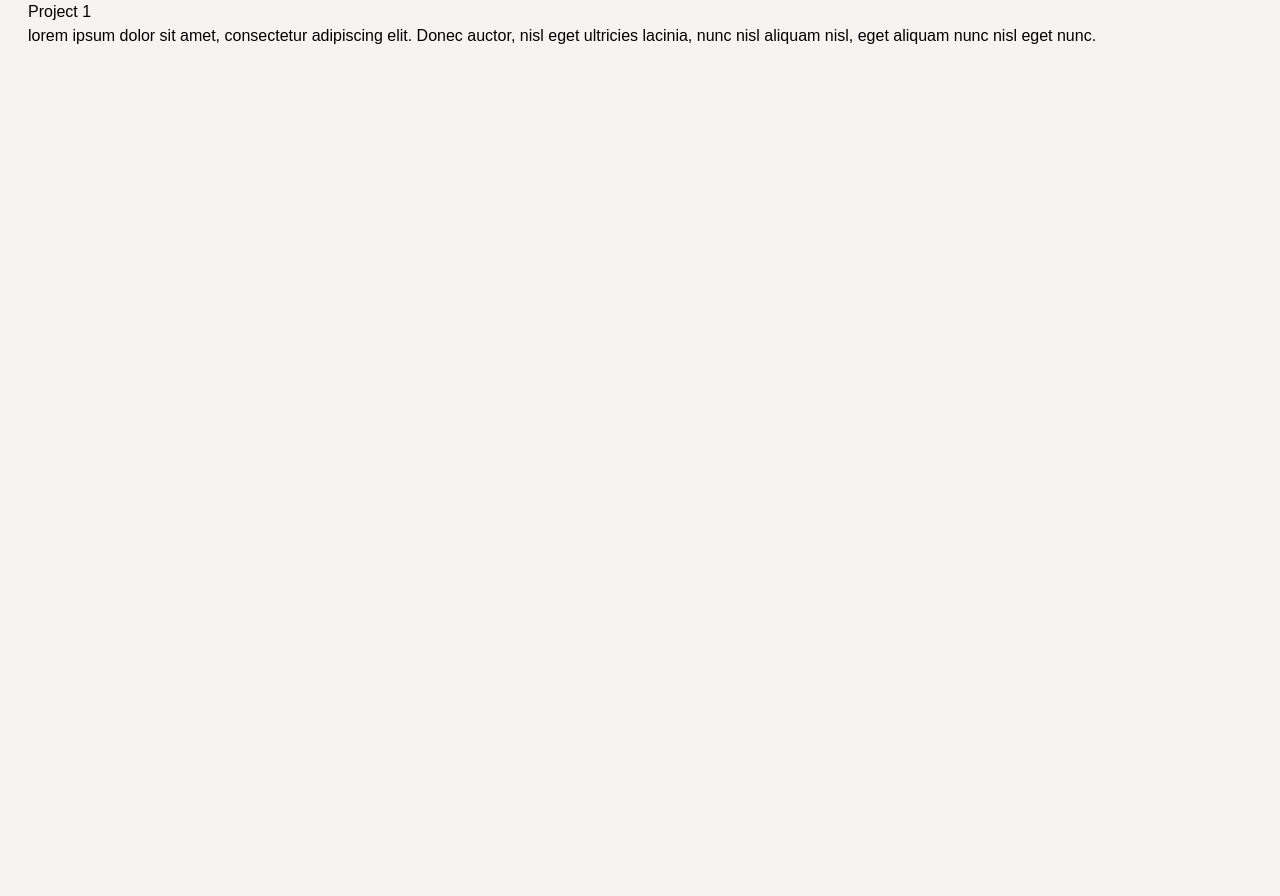
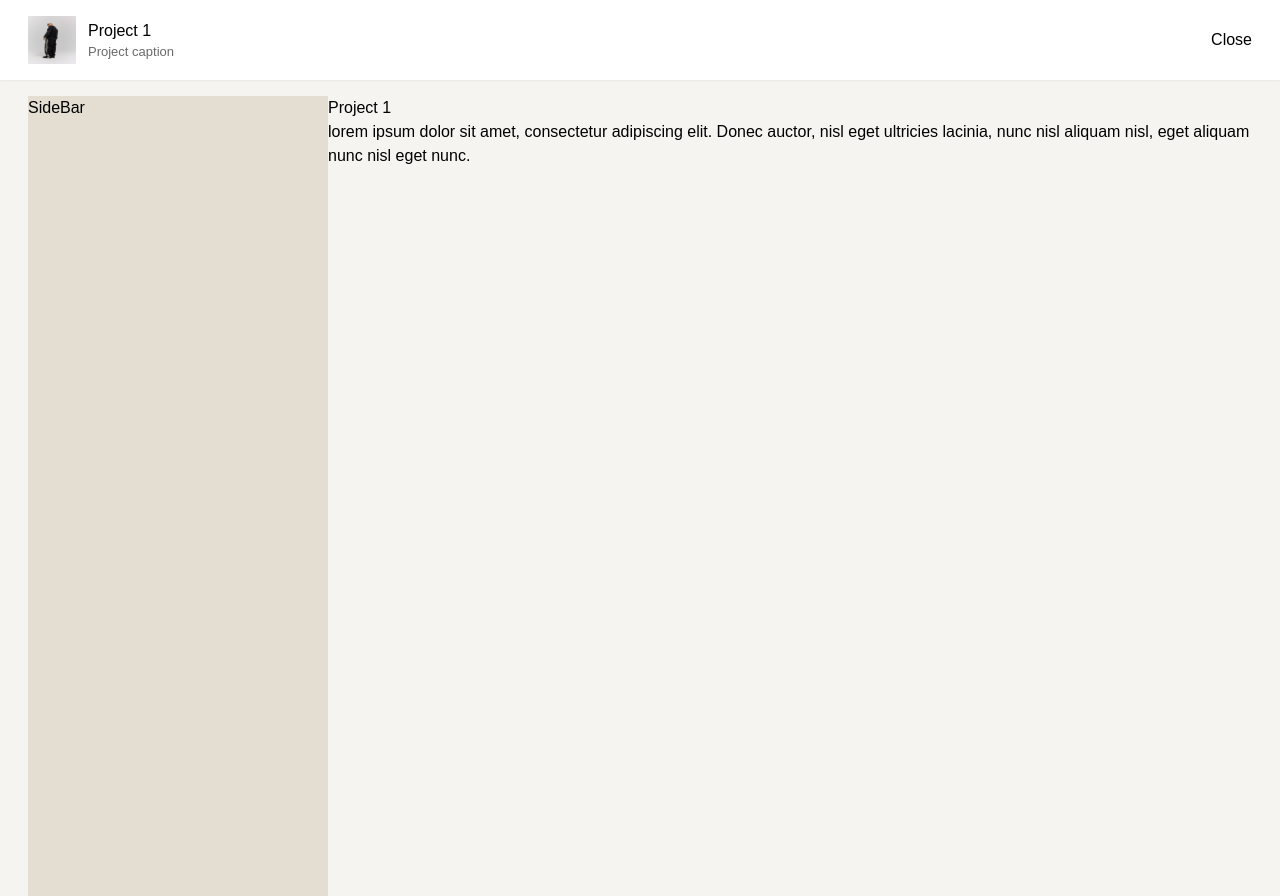
Before and after one commit to JoshuaDodofoli/placeholder, a Next.js app: page /project-1 in a window 1280 px wide. Before the commit the page ends 800 px from the top, so only its background shows below. Built offline with nearby package versions, Linux system fonts and the light colour scheme; a web font is replaced by a local one.

Commit message:
Updated slug page

```diff
--- /dev/null
+++ b/app/(home)/(components)/SideBar.tsx
@@ -0,0 +1,11 @@
+import { Project } from "@/app/utils/interface"
+
+interface SideBarProps extends Partial<Project> {}
+
+const SideBar = ({ name, desc, service, tag }: SideBarProps) => {
+  return (
+    <aside className='bg-stone h-dvh w-full'>SideBar</aside>
+  )
+}
+
+export default SideBar
--- /dev/null
+++ b/app/(home)/(components)/SlugNavbar.tsx
@@ -0,0 +1,29 @@
+import Wrapper from "@/app/components/Wrapper";
+import Image from "next/image";
+
+interface SlugNavbarProps {
+    cover: string;
+    name: string;
+    caption: string;
+}
+
+const SlugNavbar = ({ cover, name, caption }: SlugNavbarProps) => {
+    return (
+        <nav className="fixed top-0 left-0 w-full bg-white z-50 shadow-xs py-4">
+            <Wrapper className="flex items-center justify-between">
+                <div className="flex gap-3 items-center">
+                    <div className="relative size-12">
+                        <Image src={cover} alt={name} fill />
+                    </div>
+                    <div className="">
+                        <h6 className="font-medium text-base">{name}</h6>
+                        <p className="text-sm font-medium text-dark-grey/80">{caption}</p>
+                    </div>
+                </div>
+                <div className="">Close</div>
+            </Wrapper>
+        </nav>
+    )
+}
+
+export default SlugNavbar
--- a/app/(home)/sections/Projects.tsx
+++ b/app/(home)/sections/Projects.tsx
@@ -7,9 +7,9 @@ const Projects = () => {
         <section className="w-full bg-black">
             <div className="w-full flex overflow-x-auto lg:grid lg:grid-cols-4 [&::-webkit-scrollbar]:hidden [-ms-overflow-style:none] [scrollbar-width:none]">
                 {
-                    projects.map((project, idx) => {
+                    projects.map((project) => {
                         return (
-                            <Card key={idx} {...project} />
+                            <Card key={project.slug} {...project} />
                         )
                     })
                 }
--- a/app/[slug]/page.tsx
+++ b/app/[slug]/page.tsx
@@ -1,3 +1,5 @@
+import SideBar from "../(home)/(components)/SideBar";
+import SlugNavbar from "../(home)/(components)/SlugNavbar";
 import Wrapper from "../components/Wrapper";
 import { projects } from "../utils/data";
 
@@ -14,12 +16,20 @@ const page = async ({ params }: PageProps) => {
   const project = projects.find((project) => project.slug === slug);
 
   return (
-    <div>
-      <Wrapper>
-        <h1>{project?.name}</h1>
-        <p>{project?.desc}</p>
-      </Wrapper>
-    </div>
+    <>
+      <SlugNavbar cover={project?.images[0] ?? ""} name={project?.name ?? ""} caption={project?.caption ?? ""} />
+      <div className="mt-24">
+        <Wrapper className="grid md:grid-cols-[300px_1fr]">
+          <div className="sticky top-24 w-full">
+            <SideBar {...project} />
+          </div>
+          <div className="">
+            <h1>{project?.name}</h1>
+            <p>{project?.desc}</p>
+          </div>
+        </Wrapper>
+      </div>
+    </>
   )
 }
 
--- a/app/utils/data.ts
+++ b/app/utils/data.ts
@@ -1,3 +1,5 @@
+import { Project } from "./interface";
+
 export const links = [
   {
     name: "Home",
@@ -35,13 +37,14 @@ export const services = [
   "Graphic design",
 ];
 
-export const projects = [
+export const projects: Project[] = [
   {
     name: "Project 1",
     slug: "project-1",
     caption: "Project caption",
     desc: "lorem ipsum dolor sit amet, consectetur adipiscing elit. Donec auctor, nisl eget ultricies lacinia, nunc nisl aliquam nisl, eget aliquam nunc nisl eget nunc.",
     service: "Photography",
+    tag: "Concept",
     images: [
       "/images/photography/img1.webp",
       "/images/photography/img2.webp",
@@ -56,6 +59,7 @@ export const projects = [
     caption: "Project caption",
     desc: "lorem ipsum dolor sit amet, consectetur adipiscing elit. Donec auctor, nisl eget ultricies lacinia, nunc nisl aliquam nisl, eget aliquam nunc nisl eget nunc.",
     service: "Illustration",
+    tag: "Concept",
     images: [
       "/images/illustration/img1.webp",
       "/images/illustration/img2.webp",
@@ -70,6 +74,7 @@ export const projects = [
     caption: "Project caption",
     desc: "lorem ipsum dolor sit amet, consectetur adipiscing elit. Donec auctor, nisl eget ultricies lacinia, nunc nisl aliquam nisl, eget aliquam nunc nisl eget nunc.",
     service: "Logo design",
+    tag: "Concept",
     images: [
       "/images/logo-design/img1.webp",
       "/images/logo-design/img2.webp",
@@ -84,6 +89,7 @@ export const projects = [
     caption: "Project caption",
     desc: "lorem ipsum dolor sit amet, consectetur adipiscing elit. Donec auctor, nisl eget ultricies lacinia, nunc nisl aliquam nisl, eget aliquam nunc nisl eget nunc.",
     service: "Graphic design",
+    tag: "Concept",
     images: [
       "/images/graphic-design/img1.webp",
       "/images/graphic-design/img2.webp",
--- /dev/null
+++ b/app/utils/interface.ts
@@ -0,0 +1,9 @@
+export interface Project {
+  name: string;
+  slug: string;
+  caption: string;
+  desc: string;
+  service: string;
+  tag: string;
+  images: string[];
+}
```
Also changed, not shown: app/(home)/(components)/Card.tsx (+3 -9 lines).
